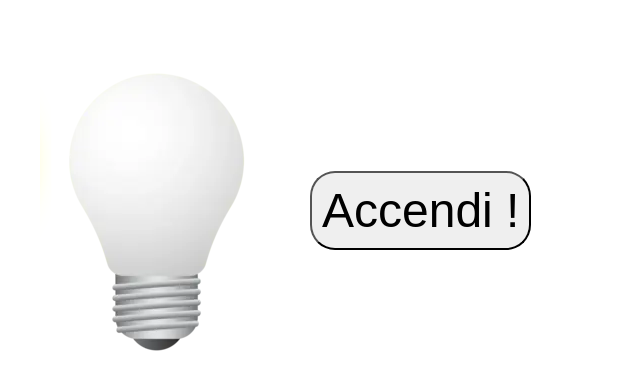
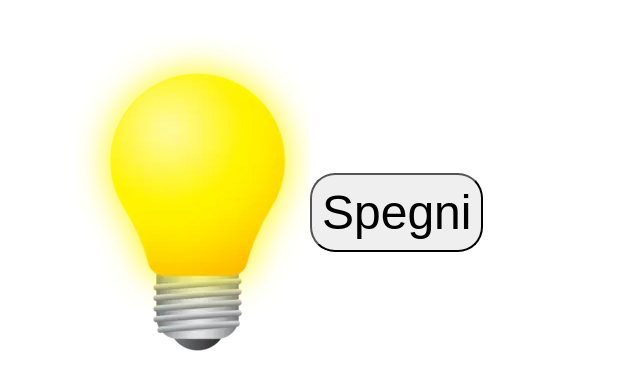
Before and after one commit to alessiotinaglia/js-dom-1, a plain HTML site: page index.html in a window 1280 px wide. Both pictures are taken after a click on the button "Accendi !". Shown: the whole page, without its empty margins (0-640 px from the left). Drawn offline with Linux system fonts and the light colour scheme.

Commit message:
fine es con i bonus

```diff
--- a/index.html
+++ b/index.html
@@ -1,17 +1,22 @@
 <!DOCTYPE html>
 <html lang="en">
+
 <head>
     <meta charset="UTF-8">
     <meta name="viewport" content="width=device-width, initial-scale=1.0">
     <title>Primi passi col DOM</title>
     <link rel="stylesheet" href="style.css">
 </head>
+
 <body>
     <section class="container">
-        <img src="./img/white_lamp.png" alt="lampadina spenta">
-        <button class="button">Accendi !</button>
+        <div>
+            <img src="img/white_lamp.png" alt="lampadina spenta">
+        </div>
+        <button id="cambiaImg">Accendi !</button>
     </section>
 
     <script defer src="script.js"></script>
 </body>
+
 </html>
--- a/script.js
+++ b/script.js
@@ -1,2 +1,22 @@
 "use strict"
 console.clear();
+
+const buttomImg = document.getElementById("cambiaImg");
+console.log(buttomImg);
+
+const firstImg = document.querySelector("img");
+console.log(firstImg);
+
+buttomImg.addEventListener('click', accendiSpegni);
+
+function accendiSpegni () {
+    if (buttomImg.textContent.includes("Accendi")) {
+        firstImg.src = "img/yellow_lamp.png";
+        buttomImg.textContent = "Spegni";
+        console.log("Spegni");
+    } else {
+        firstImg.src = "img/white_lamp.png";
+        buttomImg.textContent = "Accendi";
+        console.log("Accendi");
+    }
+}
--- a/style.css
+++ b/style.css
@@ -12,8 +12,19 @@
     align-items: center;
 }
 
-.button{
+#cambiaImg{
     font-size: 3em;
     border-radius: 25px;
     padding: 10px;
+    cursor: pointer;
 }
+
+.img{
+    width: 100%;
+    height: auto;
+    display: block;
+}
+
+.debug{
+    border: 1px solid black;
+}
```
